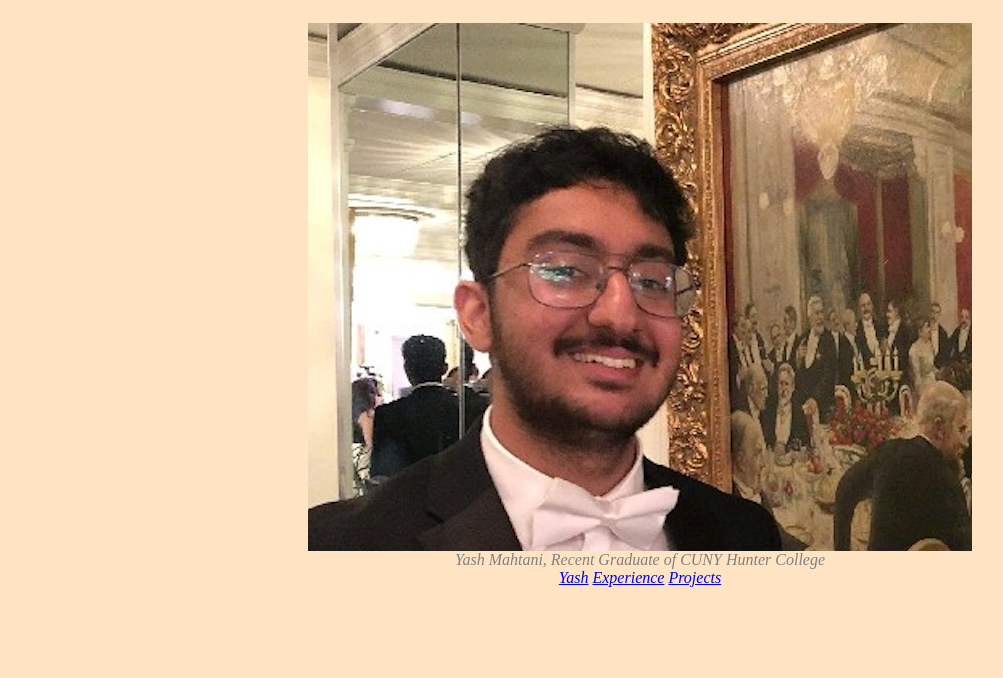
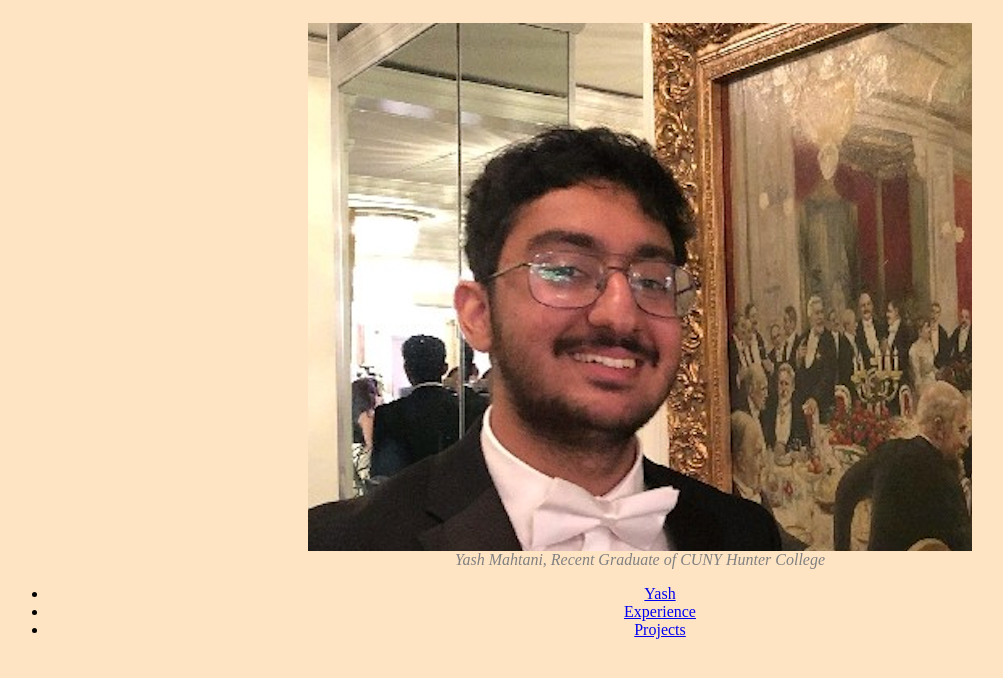
Before and after one commit to gasperjw1/gasperjw1.github.io, a plain HTML site: page index.html in a window 1280 px wide. Shown: the whole page, without its empty margins (0-1003 px from the left). Drawn offline with Linux system fonts and the light colour scheme.

Commit message:
Updated id names to match csv
Playing around with display of nav bar

```diff
--- a/index.html
+++ b/index.html
@@ -27,12 +27,20 @@
     </div> -->
     <a href = "https://youtu.be/xvFZjo5PgG0"><img src = "pfp.png" /></a>
     <div id = "quote">
-        <i>Yash Mahtani, Recent Graduate of CUNY Hunter College<i>
+        <i>Yash Mahtani, Recent Graduate of CUNY Hunter College</i>
     </div>
-    <div id = "nav">
-        <a class="active" href="index.html">Yash</a>
-        <a href="#Experience">Experience</a>
-        <a href="#Projects">Projects</a>
+    <div id = "topnav">
+        <ul>
+            <li>
+                <a class="active" href="index.html">Yash</a>
+            </li>
+            <li>
+                <a href="#Experience">Experience</a>
+            </li>
+            <li>
+                <a href="#Projects">Projects</a>
+            </li>
+        </ul>
     </div>
 </body>
 </html>
```
